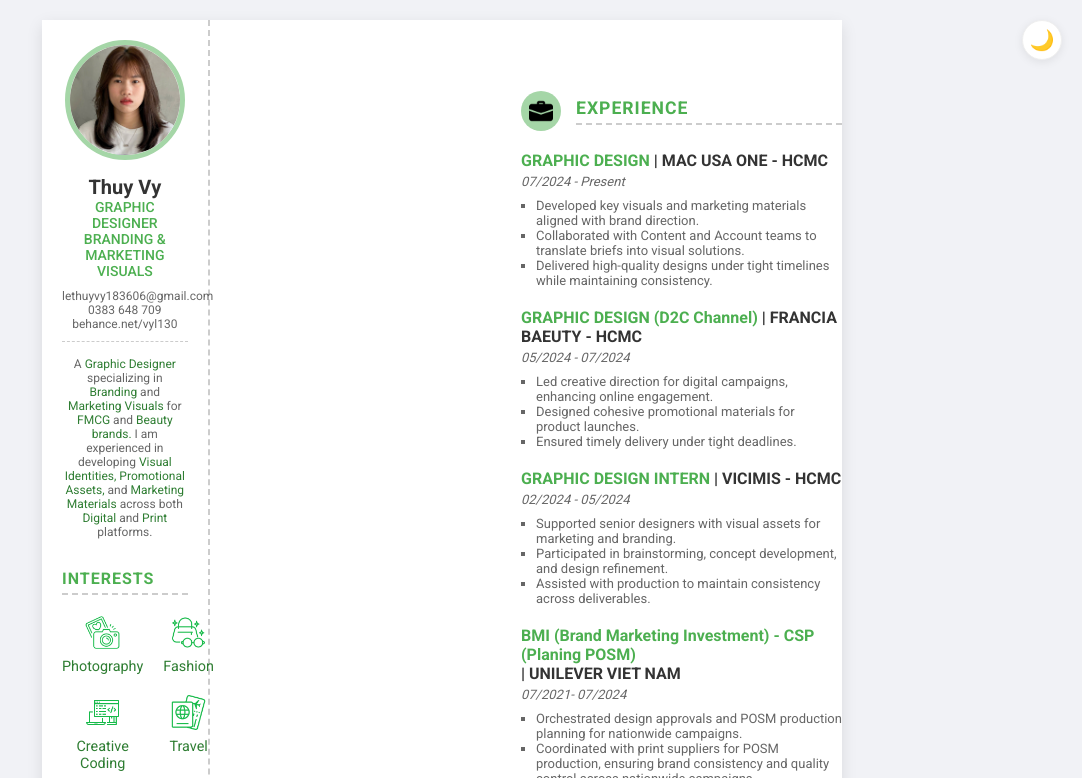
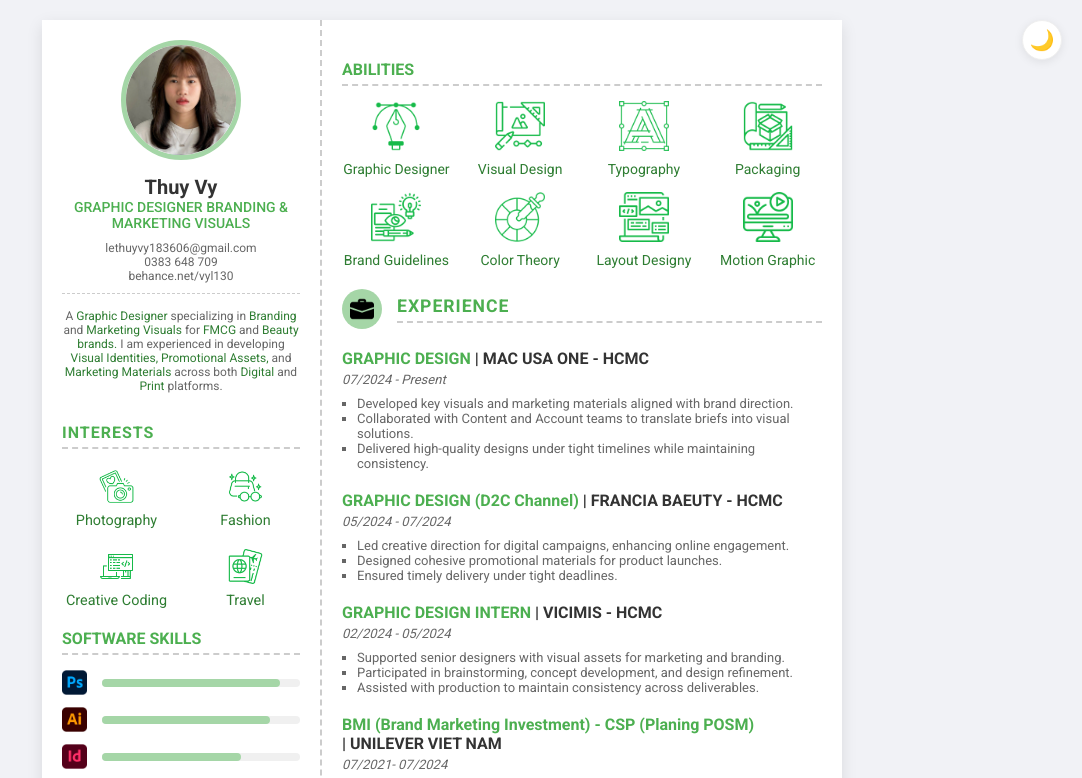
Before and after one commit to VyyPii/ThuyVy-Design, a plain HTML site: page index.html in a window 1280 px wide. Shown: the top 778 px of the page, without its empty margins (198-1280 px from the left). Drawn offline with Linux system fonts and the light colour scheme.

Commit message:
Update index15.html

```diff
--- a/index.html
+++ b/index.html
@@ -18,7 +18,6 @@
 
 
     <div class="cv-container">
-        <div class="page page-1">
         <aside class="sidebar">
             <div class="profile-section">
                 <div class="avatar-container">
@@ -216,11 +215,8 @@
 
                     </div>
             </section>
-        </div>
 
-        <div class="page page-2">
-            <div style="height: 50px;" class="print-spacer"></div>
-            <section class="wrap_page">
+            <section>
                 <div class="experience_topic">
                     <div class="topic_icon_wrapper">
                         <img class="topic_icon" src="img/icon/topic_icon/suitcase.png" alt="">
@@ -314,7 +310,6 @@
                 </div>
 
             </section>
-        </div>
         </main>
     </div>
 
```
